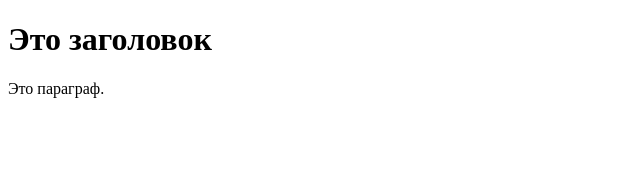
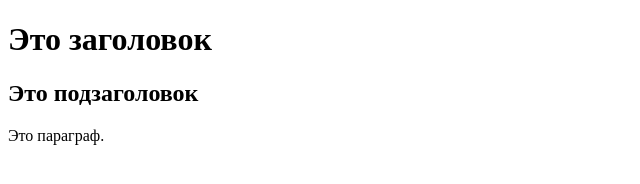
Before and after one commit to EternalDaler/testDerinISP392, a plain HTML site: page index.html in a window 1280 px wide. Shown: the whole page, without its empty margins (0-640 px from the left). Drawn offline with Linux system fonts and the light colour scheme.

Commit message:
(feat) add subheader

```diff
--- a/index.html
+++ b/index.html
@@ -6,7 +6,7 @@
 <body>
 
 <h1>Это заголовок</h1>
+<h2>Это подзаголовок</h2>
 <p>Это параграф.</p>
-
 </body>
 </html>
```
